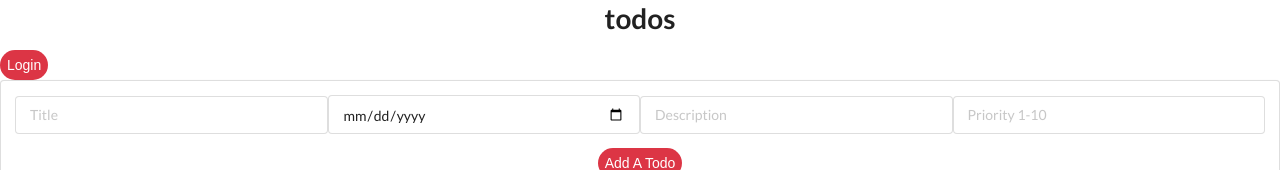
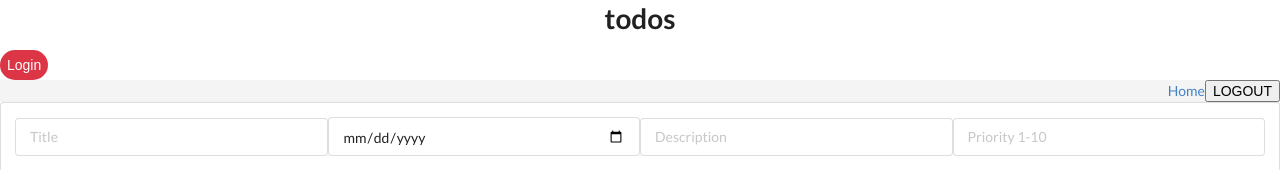
Before and after one commit to aketchgithub/to_do_react, a React (Create React App) app: page / in a window 1280 px wide. Shown: the top 170 px of the page. Built offline with nearby package versions, Linux system fonts and the light colour scheme; no server answers.

Commit message:
Added a navbar

```diff
--- a/src/components/App.js
+++ b/src/components/App.js
@@ -1,9 +1,10 @@
  import React, {useState} from "react";
-// import { BrowserRouter as Router, Route, Routes } from "react-router-dom";
+ import { BrowserRouter as Router } from "react-router-dom";
 // import Header from "./Header";
 import TodosContainer from "./TodosContainer";
 import LoginForm from "./Login";
 import LoginButton from "./Loginbutton";
+import Navbar from "./Logout";
 
 function App() {
   const [showLoginForm, setShowLoginForm] = useState(false);
@@ -32,6 +33,9 @@ function App() {
         <LoginButton onClick={handleLoginButtonClick}/>
       )}
       </div>
+      <Router>
+        <Navbar/>
+      </Router>
       <div>
         <TodosContainer />
       </div>
--- a/src/components/Logout.js
+++ b/src/components/Logout.js
@@ -1,18 +1,19 @@
 import React, { useState } from "react";
-import { NavLink, useHistory } from "react-router-dom";
+import { NavLink, useNavigate} from "react-router-dom";
 
-export default function Navbar({ setSearchText, setSearchType }) {
-  const [search, setSearch] = useState("");
+export default function Navbar() {
+//   const [search, setSearch] = useState("");
   const [message, setMessage] = useState("");
-  const history = useHistory();
-  const [error, setError] = useState("");
+  const navigate = useNavigate();
+   const [error, setError] = useState("");
 
   const handleLogout = async (e) => {
     if (e) {
       e.preventDefault();
     }
+    // assumming our api has a /logout endpoint
     const res = await fetch(
-      "https://pet-finder-pgl9.onrender.com/user/logout",
+      "https://to-do-server-umber.vercel.app/logout",
       {
         method: "POST",
         headers: { "Content-Type": "application/json" },
@@ -28,26 +29,22 @@ export default function Navbar({ setSearchText, setSearchType }) {
     }
   };
 
-
-
   return (
-    <div className="navbr mt-0">
+    <div className="logout">
       <nav className="navbar bg-body-tertiary mt-0">
         <div className="container-fluid">
           <NavLink to="/home"> Home</NavLink>
-          <NavLink to="/add">ADD YOUR PET</NavLink>
-          <NavLink to="/view">VIEW YOUR PETS</NavLink>
           <button
             onClick={(e) => {
               e.preventDefault();
               handleLogout();
-              history.push("/");
+              navigate.push("/");
             }}
           >
             LOGOUT
           </button>
 
-          <div>{message && <p>{message}</p>}</div>
+          {/* <div>{message && <p>{message}</p>}</div>
           <div>{error && <p>{error}</p>}</div>
           <form className="d-flex me-3" role="search">
             <select
@@ -55,9 +52,9 @@ export default function Navbar({ setSearchText, setSearchType }) {
               onClick={(e) => {
                 setSearchType(e.target.value);
               }}
-            >
-              <option>breed</option>
-              <option>name</option>
+            > */}
+              {/* <option>task</option>
+              <option>title</option>
             </select>
             <input
               className="form-control me-2"
@@ -68,19 +65,20 @@ export default function Navbar({ setSearchText, setSearchType }) {
                 setSearch(e.target.value);
               }}
               value={search}
-            />
-            <button
+            /> */}
+            {/* <button
               className="button"
               type="submit"
               onClick={(e) => {
                 e.preventDefault();
                 setSearchText(search.toLowerCase());
-                history.push("/search");
+                navigate.push("/search");
               }}
             >
               Search
-            </button>
-          </form>
+            </button> */}
+            {/* </div> */}
+          {/* </form> */}
         </div>
       </nav>
     </div>
--- a/src/index.css
+++ b/src/index.css
@@ -32,6 +32,11 @@ td button:hover {
 
 }
 
+.logout{
+  background-color: #f5f4f4;
+  display: flex;
+  justify-content: right;
+}
 .add-task-form {
   display: flex;
   flex-direction: column;
```
